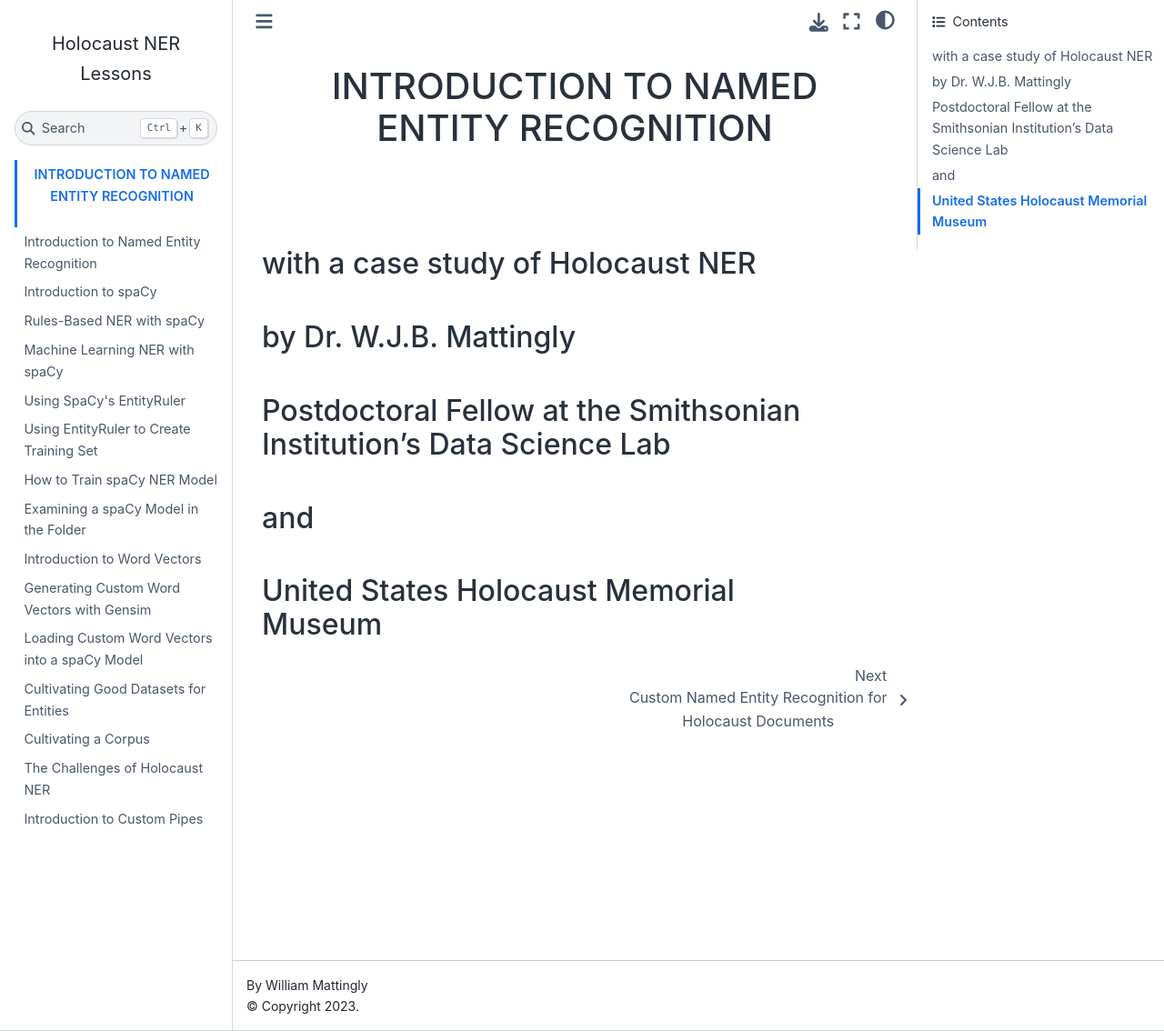
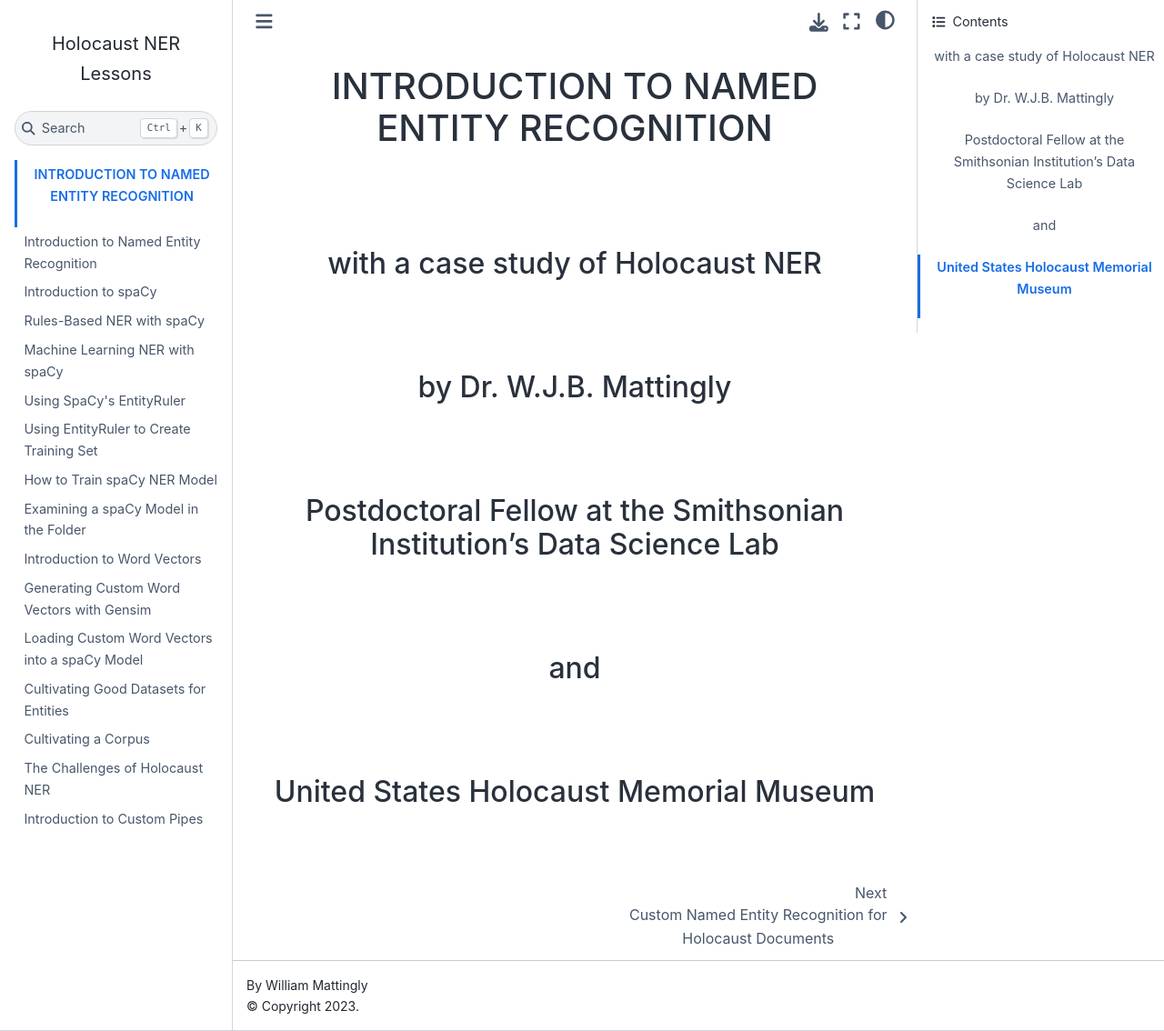
Before and after one commit to wjbmattingly/holocaust_ner_lessons, a Jupyter Book: the page built from intro.md, in a window 1280 px wide and 1134 px high. Shown: the whole window at 91% size. Built offline with Jupyter Book 1.0.4 settings and Sphinx 7.4.7 and the Sphinx Book theme 1.1.4, drawn with Linux system fonts in a browser that asks for light colours.

Commit message:
Update intro.md

```diff
--- a/intro.md
+++ b/intro.md
@@ -1,6 +1,6 @@
 # <p align="center">INTRODUCTION TO NAMED ENTITY RECOGNITION</p>
-## with a case study of Holocaust NER
-## by Dr. W.J.B. Mattingly
-## Postdoctoral Fellow at the Smithsonian Institution's Data Science Lab
-## and
-## United States Holocaust Memorial Museum
+## <p align="center">with a case study of Holocaust NER</p>
+## <p align="center">by Dr. W.J.B. Mattingly</p>
+## <p align="center">Postdoctoral Fellow at the Smithsonian Institution's Data Science Lab</p>
+## <p align="center">and</p>
+## <p align="center">United States Holocaust Memorial Museum</p>
```
